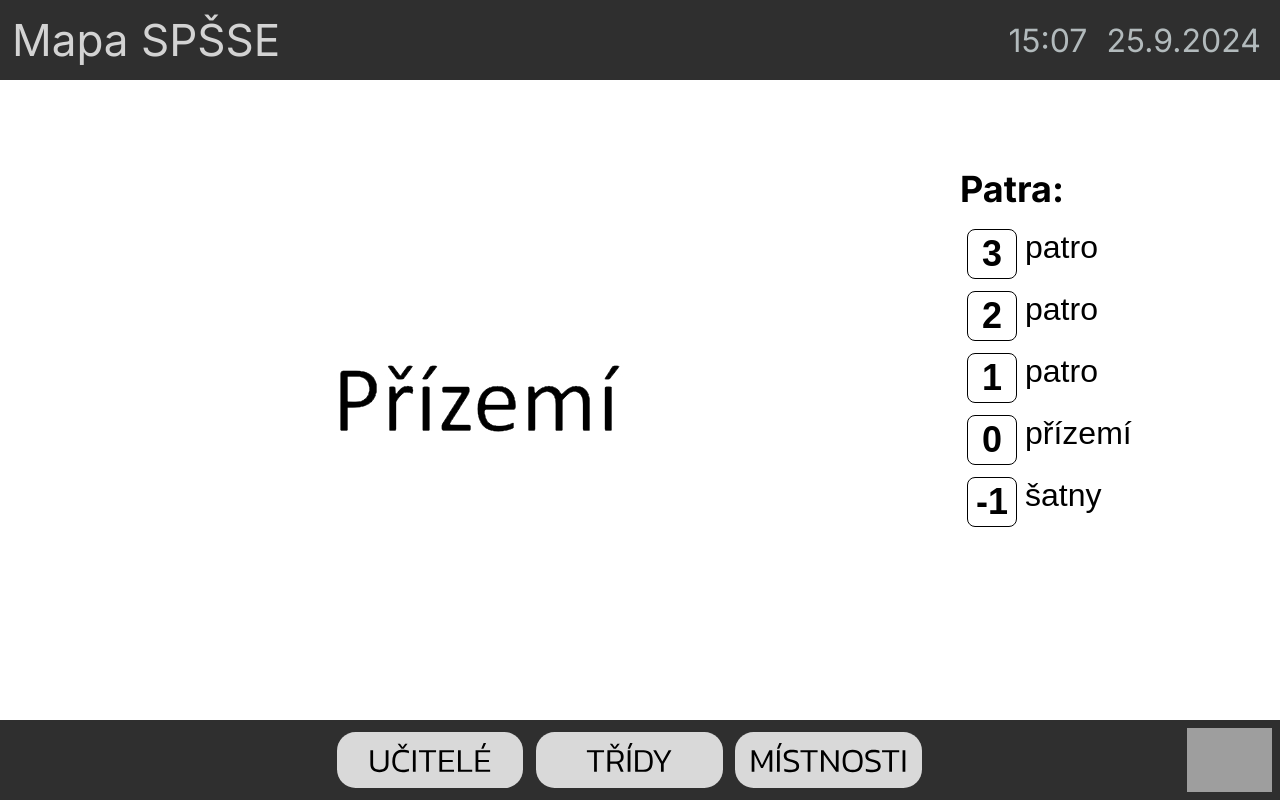
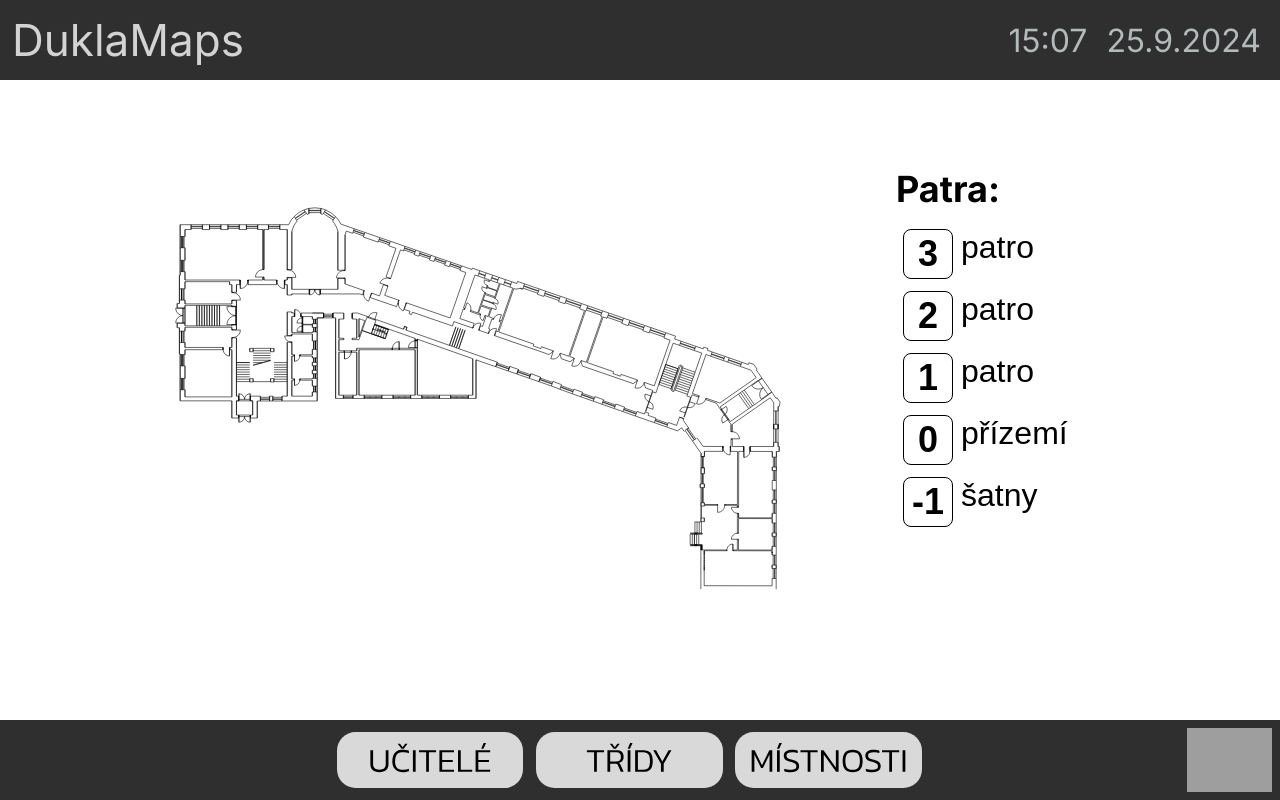
Before and after one commit to DuklaLabs/DuklaMaps, a Flask app: page / in a window 1280 px wide. Run offline with Flask 3, Linux system fonts and the light colour scheme; data that the repository does not hold is empty; grey boxes are pictures that could not be loaded.

Commit message:
svg školy

```diff
--- a/static/script.js
+++ b/static/script.js
@@ -218,6 +218,9 @@
                 }
 
             } else {
+                //clear class window
+                document.getElementById("class-room-name").innerText = '';
+                document.getElementById("groupsSelector").style.display = 'none';
                 console.log('Třída právě nemá vyučování');
                 document.getElementById("class-actual").innerText = 'Třída právě nemá vyučování';
             }
--- a/static/styles.css
+++ b/static/styles.css
@@ -379,34 +379,26 @@
         display: flex;
         flex-direction: row;
     }
-    .map-static {
+    .map {
         display: flex;
-        margin-top: 8vh;
-        margin-bottom: 8vh;
         align-items: center;
-    }
-
-    .map-scrollable {
-        display: none;
     }
 
     .center-container {
         position: relative;
-        margin: 0;
-        padding: 0;
         overflow: hidden;
         display: flex;
-        justify-content: center;
+        justify-content: space-between;
         height: 80vh;
         flex-direction: row;
     }
     .patra-container {
-        width: 30vh;
+        width: 30vw;
         height: 80vh;
         display: flex;
         flex-direction: column;
         justify-content: center;
-        margin-left: 10vh;
+        /*margin-left: 10vh;*/
     }
     .sub-nav-mobile {
         display: none;
@@ -421,9 +413,6 @@
     .downbar-buttons {
         display: flex;
         flex-direction: row;
-    }
-    .map-static {
-        display: none;
     }
     .teachers {
         grid-template-columns: repeat(2, 1fr);
@@ -506,8 +495,10 @@
     .datetime {
         display: none;
     }
-    .map-static {
-        display: none;
+    .map {
+        overflow-x: scroll;
+        overflow-y: scroll;
+        margin: 5%;
     }
     .teachers {
         grid-template-columns: repeat(1, 1fr);
--- a/templates/index.html
+++ b/templates/index.html
@@ -16,7 +16,7 @@
     <nav class="upbar">
         <!-- <a class="buttons" href="#home"><img src="../static/assets/InfoButton.svg"></a> -->
         <a class="close-button" style="width: 20vw;" id="close-button" onclick="closeMenu()"><img src="../static/assets/ExitButton.svg"></a>
-        <h1 class="name" id="name">Mapa SPŠSE</h1>
+        <h1 class="name" id="name">DuklaMaps</h1>
 
         <div class="menu-name" id="teachers-name">Učitelé</div>
         <div class="menu-name" id="classes-name">Třídy</div>
@@ -30,26 +30,22 @@
 
     <div>
         <div class="center-container" id="center-container">
-            <div class="map-static">
+            <div class="map">
                 <div id="patro0" style="display: none;">
-                    <img src="../static/assets/mapa/patro0.jpg" style="width: 100vh;">
+                    <embed src="../static/assets/mapa/patro0.svg" type="image/svg+xml" style="width: 70vw;">
                 </div>
                 <div id="patro1" style="display: block;">
-                    <img src="../static/assets/mapa/patro1.jpg" style="width: 100vh;">
+                    <embed src="../static/assets/mapa/patro1.svg" type="image/svg+xml" style="width: 70vw;">
                 </div>
                 <div id="patro2" style="display: none;">
-                    <img src="../static/assets/mapa/patro2.jpg" style="width: 100vh;">
+                    <embed src="../static/assets/mapa/patro2.svg" type="image/svg+xml" style="width: 70vw;">
                 </div>
                 <div id="patro3" style="display: none;">
-                    <embed src="../static/assets/mapa.svg" type="image/svg+xml" style="width: 100vh;">
+                    <embed src="../static/assets/mapa/patro3.svg" type="image/svg+xml" style="width: 70vw;">
                 </div>
                 <div id="patro4" style="display: none;">
-                    <embed src="../static/assets/mapa.svg" type="image/svg+xml" style="width: 100vh;">
+                    <embed src="../static/assets/mapa/patro4.svg" type="image/svg+xml" style="width: 70vw;">
                 </div>
-            </div>
-
-            <div class="map-scrollable" style="width:90%;height:90%;overflow-x: scroll; overflow-y: scroll; margin: 5%;">
-                <embed src="../static/assets/mapa.svg" type="image/svg+xml" style="min-width: 1000px;">
             </div>
 
             <div class="patra-container">
@@ -162,7 +158,7 @@
             </div>
         </div>
 
-        <div id="darken" onclick="closeTeacherWindow(), closeClassWindow(), closeTeacherWindow()"></div>
+        <div id="darken" onclick="closeTeacherWindow(), closeClassWindow(), closeRoomWindow()"></div>
 
         <div class="coming-soon">
             Coming soon
```
Also changed, not shown: napoveda hodin.jpg (renamed from vzor/napoveda hodin.jpg), static/assets/mapa.svg (deleted), static/assets/mapa/patro0.svg (added), static/assets/mapa/patro1.jpg (deleted), static/assets/mapa/patro1.svg (added), static/assets/mapa/patro2.jpg (deleted), static/assets/mapa/patro2.svg (added), static/assets/mapa/patro3.svg (added), static/assets/mapa/patro4.svg (added), vzor/demo mapa.jpg (renamed from static/assets/mapa/patro0.jpg), 4 other files.
